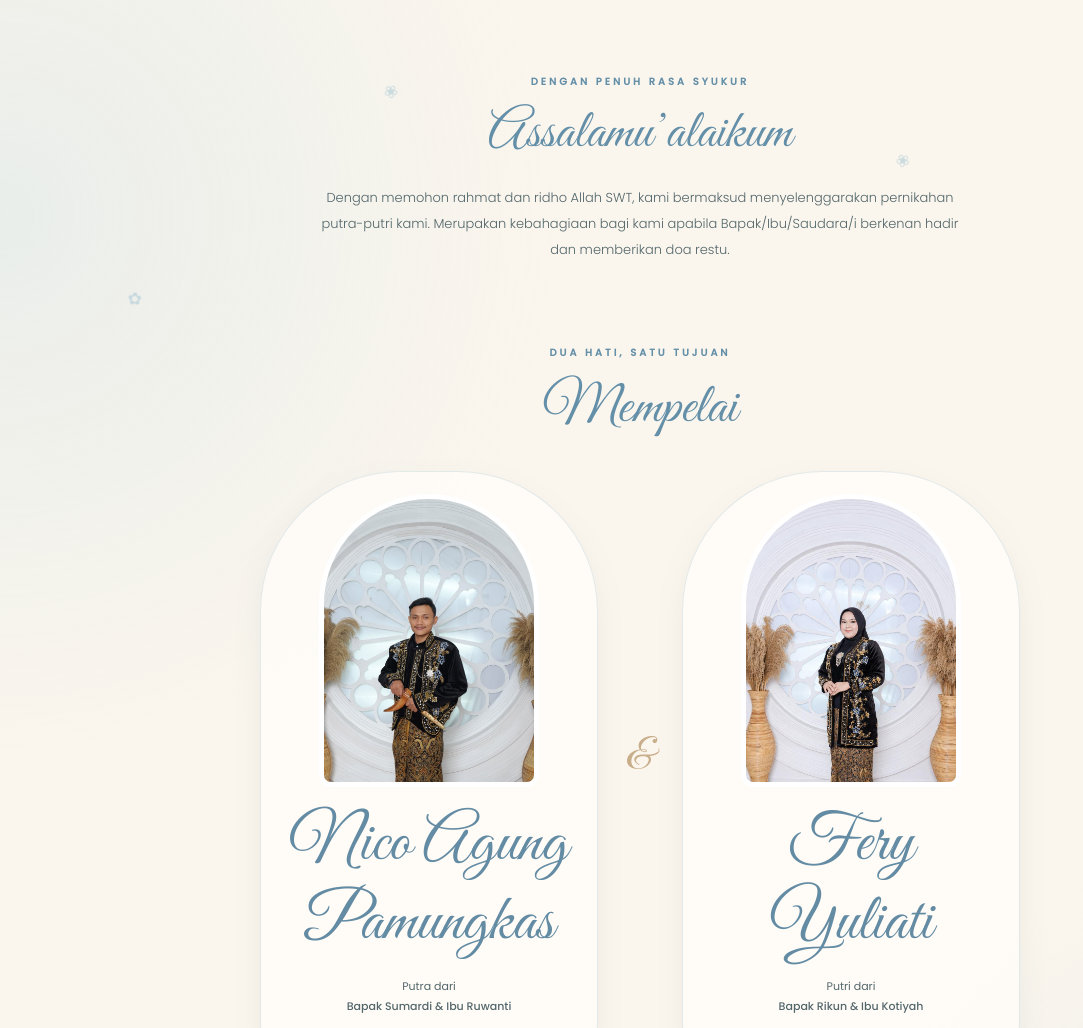
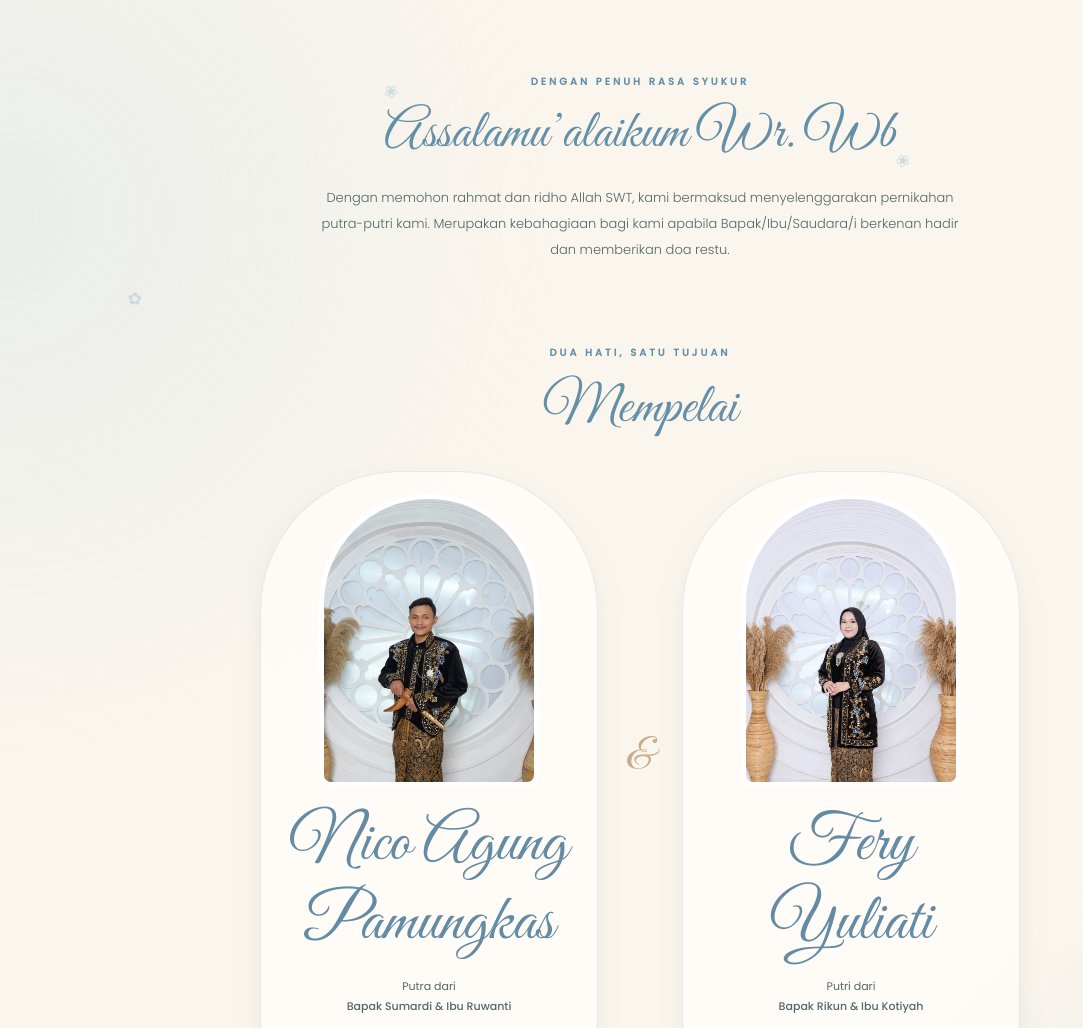
Before and after one commit to Luthhfii/Nico-Fery, a plain HTML site: page halaman-kedua.html in a window 1280 px wide. Shown: the top 1028 px of the page, without its empty margins (0-1083 px from the left). Drawn offline with nearby package versions, Linux system fonts and the light colour scheme; no server answers.

Commit message:
Update halaman-kedua.html

```diff
--- a/halaman-kedua.html
+++ b/halaman-kedua.html
@@ -15,7 +15,7 @@
 <main class="details-page">
     <section class="intro section-card">
       <p class="eyebrow">DENGAN PENUH RASA SYUKUR</p>
-      <h1>Assalamu’alaikum</h1>
+      <h1>Assalamu’alaikum Wr. Wb</h1>
       <p class="intro-text">
         Dengan memohon rahmat dan ridho Allah SWT, kami bermaksud
         menyelenggarakan pernikahan putra-putri kami. Merupakan kebahagiaan
@@ -1128,8 +1128,8 @@
                 <p>Memuat ucapan...</p>
             </div>
         </div>
-
     </div>
+  <h1>Wassalamu’alaikum Wr. Wb</h1>
 </section>
 <audio id="weddingMusic" loop>
     <source src="lagu.mp3" type="audio/mpeg">
```
